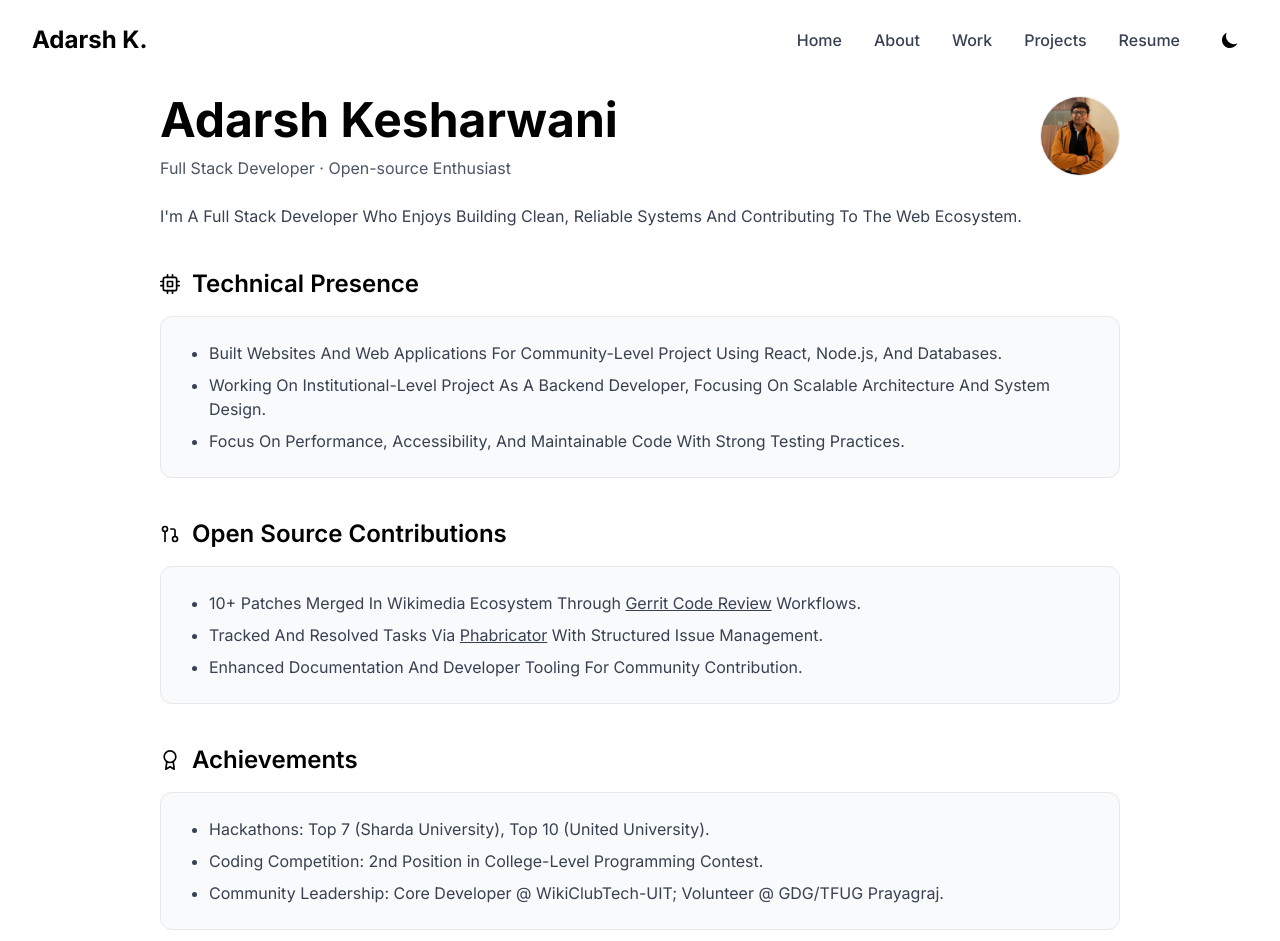
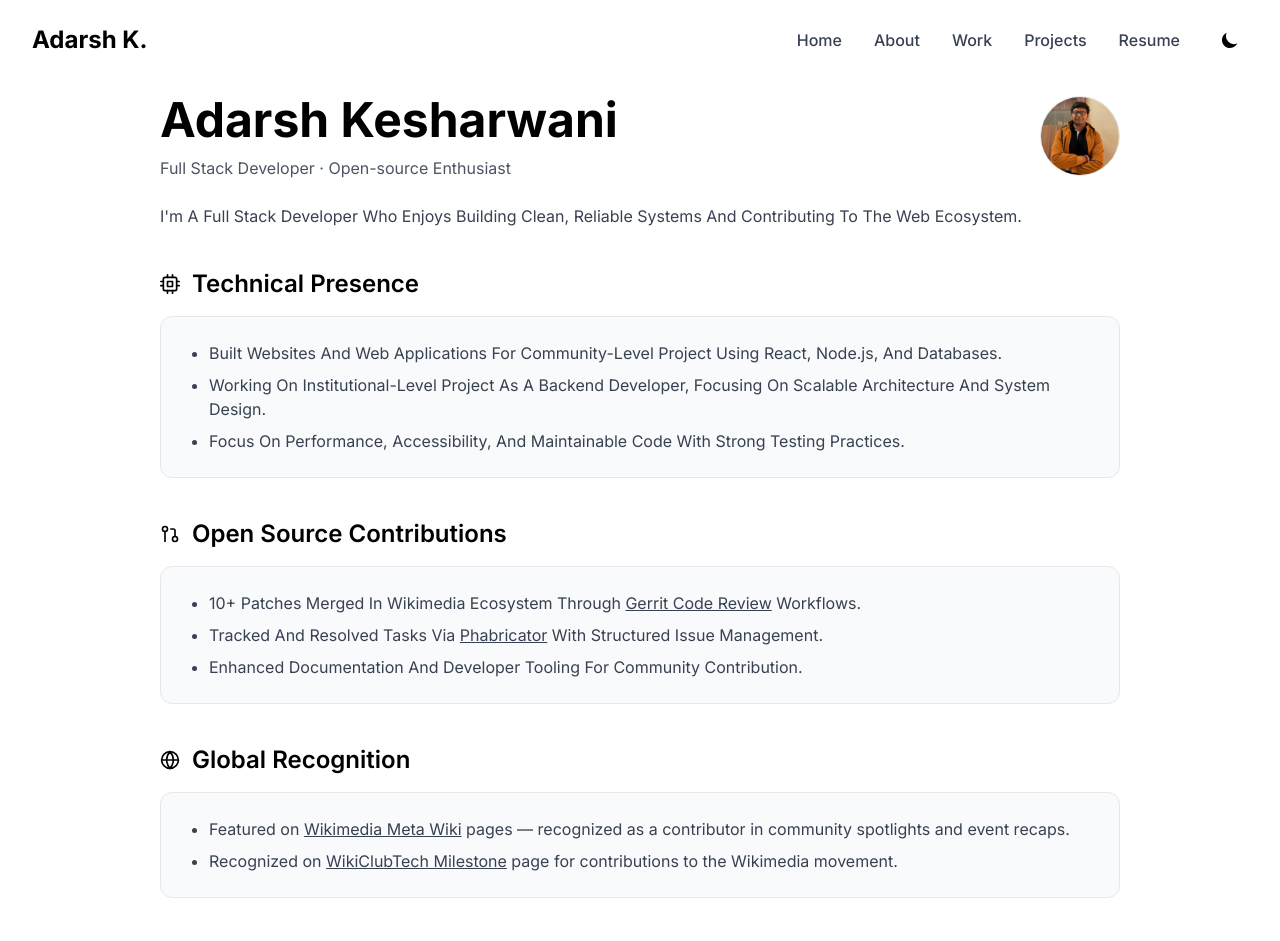
Before and after one commit to Adarsh240-feb/portfolio, a React (Create React App) app: page /about in a window 1280 px wide. Shown: the top 941 px of the page. Built offline with nearby package versions, Linux system fonts and the light colour scheme; the HTML template or start-up script is replaced by a standard one.

Commit message:
add global recognition

```diff
--- a/src/pages/AboutPage.jsx
+++ b/src/pages/AboutPage.jsx
@@ -1,6 +1,6 @@
 import React from 'react';
 import { motion } from 'framer-motion';
-import { FiCpu,FiGitPullRequest, FiAward } from 'react-icons/fi';
+import { FiCpu, FiGitPullRequest, FiAward, FiGlobe } from 'react-icons/fi';
 
 const GITHUB_USERNAME = 'Adarsh240-feb';
 
@@ -82,6 +82,15 @@ const AboutPage = () => {
           />
         </Section>
 
+        <Section icon={FiGlobe} title="Global Recognition">
+          <BulletList
+            items={[
+              <span>Featured on <a href="https://meta.wikimedia.org/wiki/IIITH-OKI/Wikiclub_Tech/Road_To_Wiki/Contribution_Ledger" target="_blank" rel="noopener noreferrer" className="underline hover:text-black dark:hover:text-white transition-colors">Wikimedia Meta Wiki</a> pages — recognized as a contributor in community spotlights and event recaps.</span>,
+              <span>Recognized on <a href="https://meta.wikimedia.org/wiki/IIITH-OKI/WikiClub_Tech/WikiClubTechMilestone" target="_blank" rel="noopener noreferrer" className="underline hover:text-black dark:hover:text-white transition-colors">WikiClubTech Milestone</a> page for contributions to the Wikimedia movement.</span>,
+            ]}
+          />
+        </Section>
+
         <Section icon={FiAward} title="Achievements">
           <BulletList
             items={[
```
